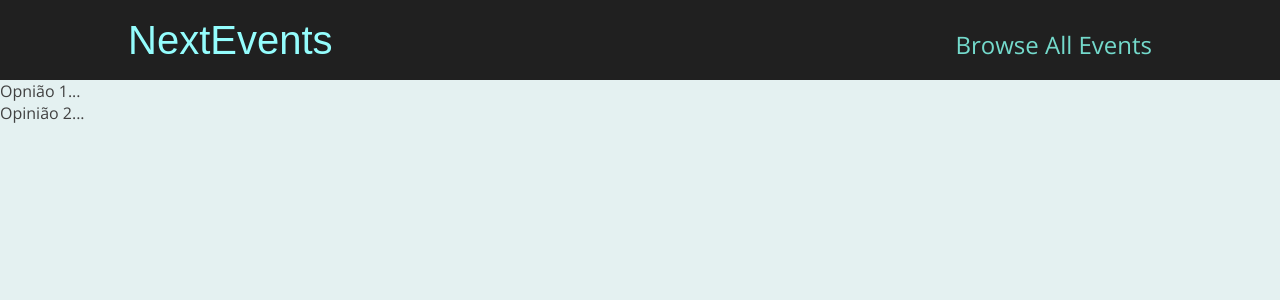
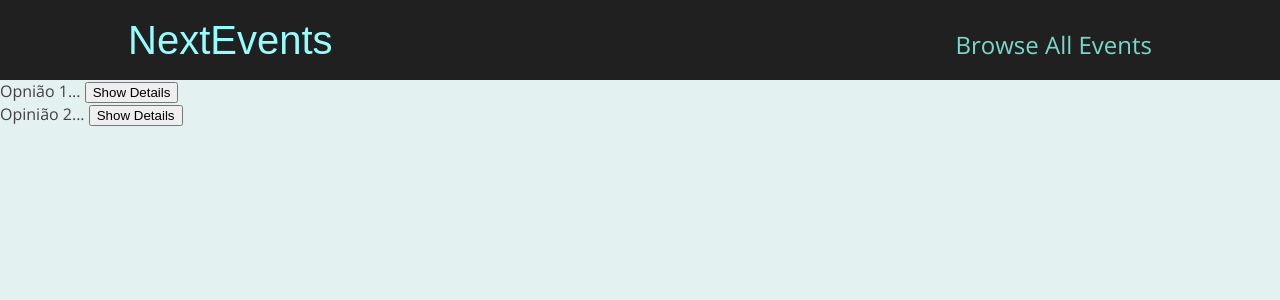
Before and after one commit to silviolimeira/nextjs-file-routing, a Next.js app: page /feedback in a window 1280 px wide. Shown: the top 300 px of the page. Built offline with nearby package versions, Linux system fonts and the light colour scheme.

Commit message:
149. Creating & Using Dynamic API Routes

```diff
--- a/data/feedback.json
+++ b/data/feedback.json
@@ -1,11 +1,11 @@
 [
   {
-    "id": "2023-05-24T12:36:23.039Z",
+    "id": "1",
     "email": "silvio@mail.com",
     "text": "Opnião 1..."
   },
   {
-    "id": "2023-05-24T12:49:31.207Z",
+    "id": "2",
     "email": "silvio1@mail.com",
     "text": "Opinião 2..."
   }
--- /dev/null
+++ b/pages/api/[feedbackId].js
@@ -0,0 +1,14 @@
+import { buildFeedbackPath, extractFeedBack } from "./feedback";
+
+function handler(req, res) {
+  const feedbackId = req.query.feedbackId;
+  console.log("FeedbackId: ", feedbackId);
+  const filePath = buildFeedbackPath();
+  const feedbackData = extractFeedBack(filePath);
+  const selectedFeedback = feedbackData.find(
+    (feedback) => feedback.id === feedbackId
+  );
+  res.status(200).json({ feedback: selectedFeedback });
+}
+
+export default handler;
--- a/pages/feedback/index.js
+++ b/pages/feedback/index.js
@@ -1,12 +1,31 @@
+import { useState } from "react";
 import { buildFeedbackPath, extractFeedBack } from "../api/feedback";
 
 function FeedbackPage(props) {
+  const [feedbackData, setFeedbackData] = useState();
+  function loadFeedbackHandler(id) {
+    console.log("ID: ", id);
+    fetch(`/api/${id}`)
+      .then((response) => response.json())
+      .then((data) => {
+        console.log("DATA: ", data.feedback);
+        setFeedbackData(data.feedback);
+      });
+  }
   return (
-    <ul>
-      {props.feedbackItems.map((item) => (
-        <li key={item.id}>{item.text}</li>
-      ))}
-    </ul>
+    <>
+      {feedbackData && <p>{feedbackData.email}</p>}
+      <ul>
+        {props.feedbackItems.map((item) => (
+          <li key={item.id}>
+            {item.text}{" "}
+            <button onClick={loadFeedbackHandler.bind(null, item.id)}>
+              Show Details
+            </button>
+          </li>
+        ))}
+      </ul>
+    </>
   );
 }
 
```
